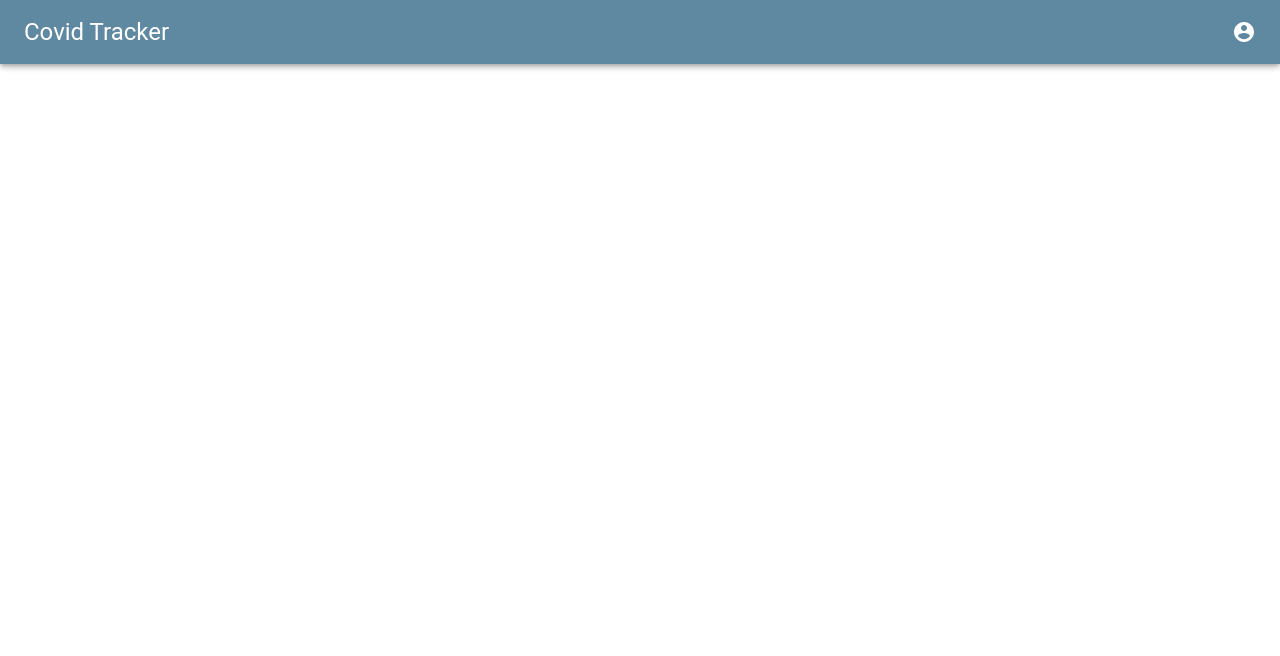
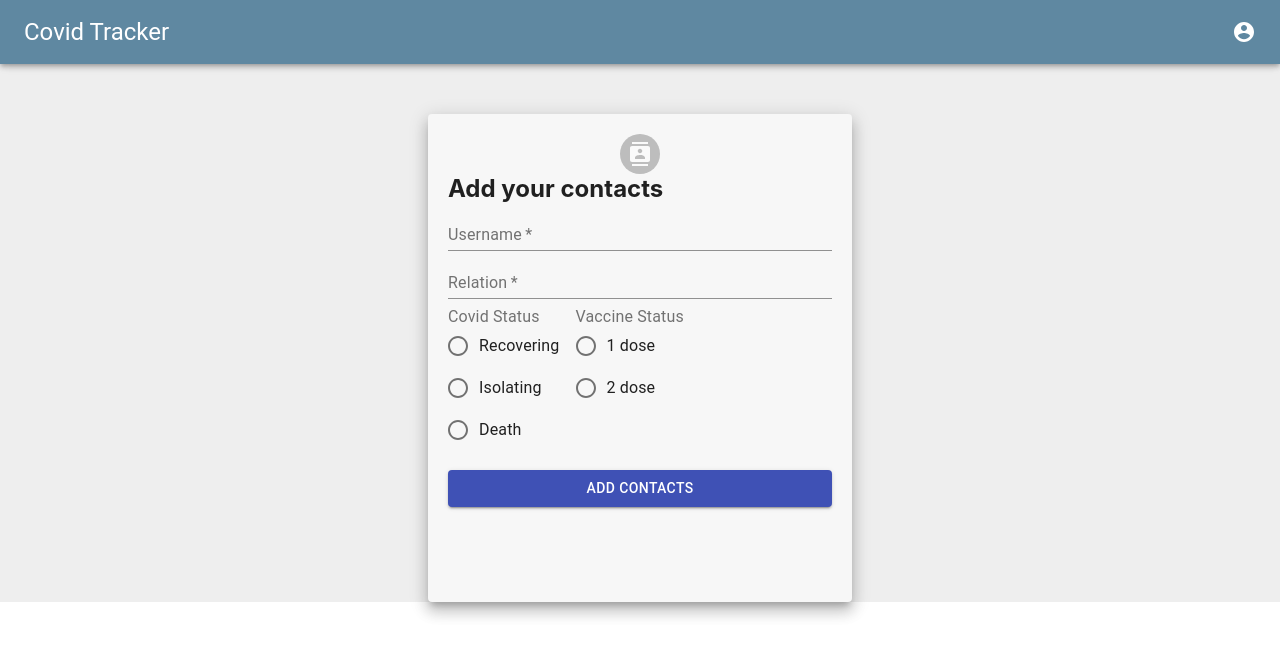
Before and after one commit to BPATHAK10/Personal-Covid-Tracker, a React (Create React App) app in the folder frontend/: page / in a window 1280 px wide. Shown: the top 656 px of the page. Built offline with nearby package versions, Linux system fonts and the light colour scheme; sample sign-in values are in the browser's storage.

Commit message:
create contact added

```diff
--- /dev/null
+++ b/frontend/src/components/CreateContact/CreateContact.js
@@ -0,0 +1,174 @@
+import React, {useState} from 'react'
+import {
+    Grid,
+    Paper,
+    Avatar,
+    TextField,
+    Button,
+    makeStyles,
+ }
+from '@material-ui/core'
+import ContactsIcon from '@material-ui/icons/Contacts';
+import FormControlLabel from '@material-ui/core/FormControlLabel';
+import FormLabel from '@material-ui/core/FormLabel';
+import Radio from '@material-ui/core/Radio';
+import RadioGroup from '@material-ui/core/RadioGroup';
+import FormControl from '@material-ui/core/FormControl';
+
+
+import Table from '@material-ui/core/Table';
+import TableBody from '@material-ui/core/TableBody';
+import TableCell from '@material-ui/core/TableCell';
+import TableContainer from '@material-ui/core/TableContainer';
+import TableHead from '@material-ui/core/TableHead';
+import TableRow from '@material-ui/core/TableRow';
+
+import DeleteIcon from '@material-ui/icons/Delete';
+
+
+function createData(name, calories, fat, carbs, protein) {
+    return { name, calories, fat, carbs, protein };
+  }
+
+  const rows = [
+    createData('Frozen yoghurt', 159, 6.0, 24, 4.0),
+    createData('Ice cream sandwich', 237, 9.0, 37, 4.3),
+    createData('Eclair', 262, 16.0, 24, 6.0),
+    createData('Cupcake', 305, 3.7, 67, 4.3),
+    createData('Gingerbread', 356, 16.0, 49, 3.9),
+  ];
+
+
+
+const useStyles = makeStyles((theme)=>({
+    root:{
+        textAlign: 'center',
+        position: 'fixed',
+        minWidth: '100%',
+        minHeight: '100%',
+        backgroundSize:'cover',
+        backgroundPosition: 'center',
+        backgroundRepeat: 'no-repeat',
+        zIndex: '-1',
+
+    },
+    paper:{
+        padding :20,
+        height:'56vh',
+        width:'30vw',
+        margin:'50px auto' ,
+        backgroundColor:'rgb(247 247 247)'
+    },
+
+    icon:{
+        backgroundColor:'#2f3c88'
+    },
+    buttons:{
+        margin:'9px 0'
+    },
+    form:{
+      margin:'10px auto',
+    },
+    link:{
+        color:'#1831e2'
+    },
+}))
+
+const Todo=()=>{
+    const classes = useStyles();
+    const [inputContact,setinputContact]=useState('');
+    const [contacts,setContacts]=useState([]);
+
+    const addContact = () => {
+        if(!inputContact)
+        {
+
+        }
+        else
+        {
+             setContacts([...contacts,inputContact]);
+            setinputContact('')
+        }
+
+    }
+
+    return (
+
+            <Paper elevation={10} className={classes.paper}>
+                <Grid align="center">
+                <Avatar classname={classes.icon}><ContactsIcon/></Avatar>
+                </Grid>
+               <h2>Add your contacts </h2>
+               <TextField  label='Username' placeholder='Enter name' fullWidth required
+
+                    value={inputContact}
+                    onChange={(e)=>setinputContact(e.target.value)}
+
+               />
+               <TextField  label='Relation' placeholder='Relationship' fullWidth required/>
+
+               <FormControl component="fieldset" className={classes.form}>
+                <FormLabel component="legend">Covid Status</FormLabel>
+                <RadioGroup aria-label="gender" name="gender1">
+                    <FormControlLabel value="1" control={<Radio />} label="Recovering" />
+                    <FormControlLabel value="2" control={<Radio />} label="Isolating" />
+                    <FormControlLabel value="3" control={<Radio />} label="Death" />
+
+                </RadioGroup>
+                </FormControl>
+
+                <FormControl component="fieldset" className={classes.form}>
+                <FormLabel component="legend">Vaccine Status</FormLabel>
+                <RadioGroup aria-label="gender" name="gender1">
+                    <FormControlLabel value="1" control={<Radio />} label="1 dose" />
+                    <FormControlLabel value="2" control={<Radio />} label="2 dose" />
+
+                </RadioGroup>
+                </FormControl>
+
+
+                <Button type='submit' className={classes.buttons} onClick={addContact} color='primary' variant='contained' fullWidth>Add Contacts</Button>
+
+                <div className="showContact">
+                                {
+
+                                    contacts.map((elem,ind) =>
+                                    {
+                                        return (
+                                            <TableContainer component={Paper}>
+                                              <Table className={classes.table} size="small" aria-label="a dense table">
+                                                <TableHead>
+                                                  <TableRow>
+                                                    <TableCell>Dessert (100g serving)</TableCell>
+                                                    <TableCell align="right">Calories</TableCell>
+                                                    <TableCell align="right">Fat&nbsp;(g)</TableCell>
+                                                    <TableCell align="right">Carbs&nbsp;(g)</TableCell>
+                                                    <TableCell align="right">Protein&nbsp;(g)</TableCell>
+                                                  </TableRow>
+                                                </TableHead>
+                                                <TableBody>
+                                                  {rows.map((row) => (
+                                                    <TableRow key={row.name}>
+                                                      <TableCell component="th" scope="row">
+                                                        {row.name}
+                                                      </TableCell>
+                                                      <TableCell align="right">{row.calories}</TableCell>
+                                                      <TableCell align="right">{row.fat}</TableCell>
+                                                      <TableCell align="right">{row.carbs}</TableCell>
+                                                      <TableCell align="right">{row.protein}</TableCell>
+                                                    </TableRow>
+                                                  ))}
+                                                </TableBody>
+                                              </Table>
+                                            </TableContainer>
+                                          );
+                                    }
+                                    )}
+                    </div>
+
+                    </Paper>
+
+
+)
+}
+export default Todo
--- a/frontend/src/pages/homepage/Homepage.js
+++ b/frontend/src/pages/homepage/Homepage.js
@@ -1,6 +1,7 @@
 import {React, useState, useEffect} from 'react'
 import { Grid, makeStyles } from "@material-ui/core"
 import AppBar_custom from '../../components/AppBar/AppBar'
+import CreateContact from '../../components/CreateContact/CreateContact'
 
 const useStyles = makeStyles((theme)=>({
     homepage:{
@@ -17,7 +18,7 @@ function Homepage() {
     return (
         <div className={classes.homepage}>
             <AppBar_custom />
-
+            <CreateContact />
         </div>
     )
 }
```
